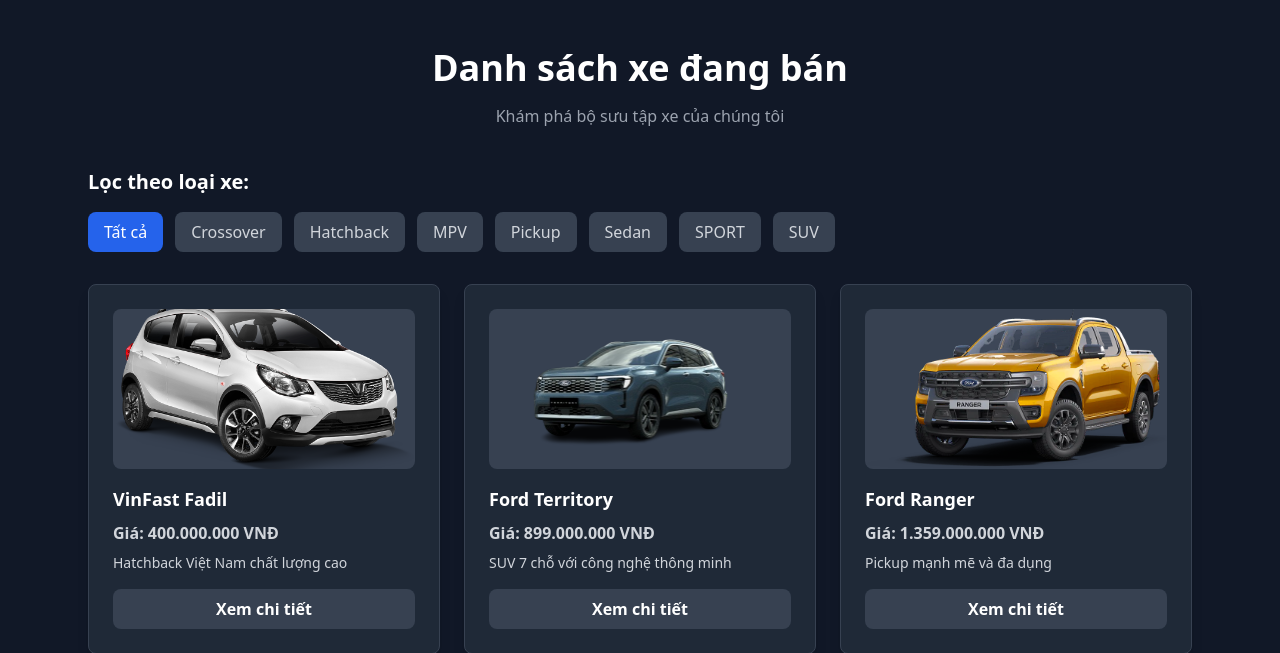
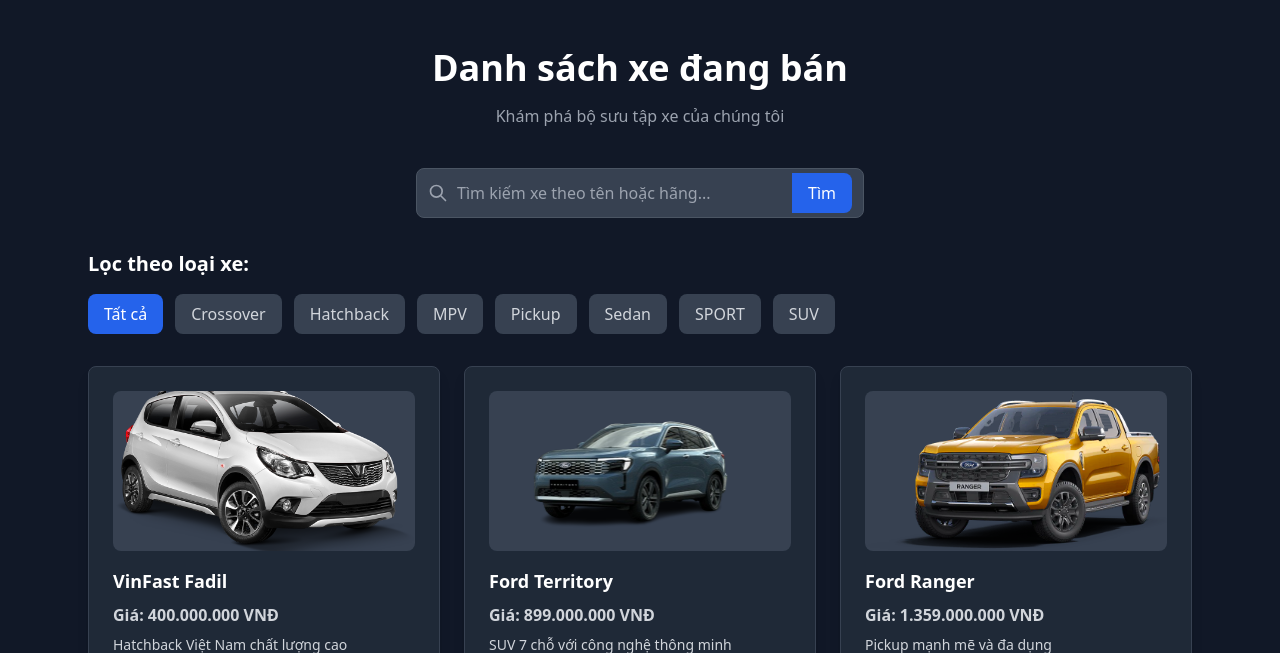
Before and after one commit to NGQuan1207/PHP1, a PHP site: page /index.php?page=product in a window 1280 px wide. Shown: the part 128-781 px from the top of the page. Run offline with PHP 8.4, Linux system fonts and the light colour scheme; data comes from the database, SQL or seed files in the repository; some libraries are stand-ins or nearby versions.

Commit message:
thanh search

```diff
--- a/ASM/app/controller/homecontroller.php
+++ b/ASM/app/controller/homecontroller.php
@@ -59,8 +59,14 @@
         $carTypes = $this->car->getAllCarTypes();
 
         $selected_type = isset($_GET['type_id']) ? $_GET['type_id'] : null;
+        $search = isset($_GET['search']) ? trim($_GET['search']) : null;
 
-        if($selected_type) {
+
+        if($search && !empty($search)) {
+
+            $car_all = $this->car->searchCars($search, $selected_type);
+
+        } elseif($selected_type) {
             $car_all = $this->car->getCarsByType($selected_type);
         } else {
             $car_all = $this->car->getAllCars();
@@ -68,7 +74,7 @@
 
         $userWishlist = $this->getUserWishlistArray();
 
-        if(!isset($_GET['trang'])) {
+        if(!isset($_GET['trang']) || ($search && !empty($search))) {
             $trang_hien_tai = 1;
         } else {
             $trang_hien_tai = $_GET['trang'];
--- a/ASM/app/model/car.php
+++ b/ASM/app/model/car.php
@@ -68,19 +68,39 @@
         return $this->db->getAll($sql);
     }
 
-    // phương thức thêm xe mới
+    // tìm kiếm
+    public function searchCars($searchTerm, $type_id = null): array {
+        $searchTerm = addslashes($searchTerm);
+
+        $sql = "SELECT c.*, b.brand_name, t.type_name FROM cars c
+                JOIN brands b ON c.brand_id = b.brand_id
+                JOIN car_types t ON c.type_id = t.type_id
+                WHERE (c.car_name LIKE '%{$searchTerm}%' OR b.brand_name LIKE '%{$searchTerm}%')";
+
+        if ($type_id) {
+            $sql .= " AND c.type_id = {$type_id}";
+        }
+
+        $sql .= " ORDER BY c.car_id DESC";
+
+        return $this->db->getAll($sql);
+    }
+
+
+
+    // thêm xe mới
     public function addCar($car_name, $brand_id, $type_id, $price, $description, $image_url) {
         $sql = "INSERT INTO cars (car_name, brand_id, type_id, price, description, image_url)
                 VALUES ('$car_name', '$brand_id', '$type_id', '$price', '$description', '$image_url')";
         $this->db->action($sql);
     }
-    // phương thức xoá xe
+    //  xoá xe
     public function deleteCar($car_id) {
         $sql = "DELETE FROM cars WHERE car_id = $car_id";
         return $this->db->action($sql);
     }
 
-    // phương thức cập nhật xe
+    // cập nhật xe
     public function updateCar($car_id, $car_name, $brand_id, $type_id, $price, $description, $image_url = null) {
         if ($image_url) {
             $sql = "UPDATE cars SET car_name = '$car_name', brand_id = '$brand_id', type_id = '$type_id',
@@ -94,39 +114,39 @@
         return $this->db->action($sql);
     }
 
-    // phương thức lấy tất cả thương hiệu
+    //  lấy tất cả thương hiệu
     public function getAllBrands(): array {
         $sql = "SELECT brand_id, brand_name FROM brands ORDER BY brand_name";
         return $this->db->getAll($sql);
     }
 
-    // phương thức đếm tổng số xe
+    // đếm tổng số xe
     public function getCarCount(): int {
         $sql = "SELECT COUNT(*) as total FROM cars";
         $result = $this->db->getAll($sql);
         return $result[0]['total'] ?? 0;
     }
 
-    // phương thức đếm tổng số loại xe
+    // đếm tổng số loại xe
     public function getCarTypeCount(): int {
         $sql = "SELECT COUNT(*) as total FROM car_types";
         $result = $this->db->getAll($sql);
         return $result[0]['total'] ?? 0;
     }
 
-    // phương thức lấy loại xe theo id
+    //  lấy loại xe theo id
     public function getCarTypeById($type_id): array {
         $sql = "SELECT * FROM car_types WHERE type_id = {$type_id}";
         return $this->db->getAll($sql);
     }
 
-    // phương thức thêm loại xe mới
+    //  thêm loại xe mới
     public function addCarType($type_name, $image_url) {
         $sql = "INSERT INTO car_types (type_name, img) VALUES ('$type_name', '$image_url')";
         return $this->db->action($sql);
     }
 
-    // phương thức cập nhật loại xe
+    //  cập nhật loại xe
     public function updateCarType($type_id, $type_name, $image_url = null) {
         if ($image_url) {
             $sql = "UPDATE car_types SET type_name = '$type_name', img = '$image_url' WHERE type_id = '$type_id'";
--- a/ASM/app/model/user.php
+++ b/ASM/app/model/user.php
@@ -10,15 +10,10 @@
 
     // Đăng ký người dùng mới
     public function register($full_name, $email, $password, $phone = null, $address = null) {
-        // Kiểm tra email đã tồn tại chưa
         if($this->emailExists($email)) {
             return false;
         }
-
-        // Mã hóa mật khẩu
         $hashed_password = password_hash($password, PASSWORD_DEFAULT);
-
-        // Thêm người dùng vào database
         $sql = "INSERT INTO users (full_name, email, password, phone, address)
                 VALUES ('$full_name', '$email', '$hashed_password', '$phone', '$address')";
         return $this->db->action($sql);
@@ -31,7 +26,6 @@
 
         if(!empty($result)) {
             $user = $result[0];
-            // Xác minh mật khẩu
             if(password_verify($password, $user['password'])) {
                 return $user;
             }
@@ -39,32 +33,22 @@
         return false;
     }
 
-    // Kiểm tra email có tồn tại không
     public function emailExists($email) {
         $sql = "SELECT user_id FROM users WHERE email = '$email'";
         $result = $this->db->getAll($sql);
         return !empty($result);
     }
 
-    // Lấy thông tin người dùng theo ID
     public function getUserById($user_id) {
         $sql = "SELECT * FROM users WHERE user_id = $user_id";
         $result = $this->db->getAll($sql);
         return !empty($result) ? $result[0] : null;
     }
 
-    // Cập nhật thông tin người dùng
     public function updateUser($user_id, $full_name, $phone = null, $address = null) {
         $sql = "UPDATE users SET full_name = '$full_name', phone = '$phone', address = '$address'
                 WHERE user_id = $user_id";
         return $this->db->action($sql);
     }
-
-    // Đổi mật khẩu
-    public function changePassword($user_id, $new_password) {
-        $hashed_password = password_hash($new_password, PASSWORD_DEFAULT);
-        $sql = "UPDATE users SET password = '$hashed_password' WHERE user_id = $user_id";
-        return $this->db->action($sql);
-    }
 }
 ?>
--- a/ASM/app/view/shop/product.php
+++ b/ASM/app/view/shop/product.php
@@ -5,17 +5,54 @@
         <p class="text-gray-400">Khám phá bộ sưu tập xe của chúng tôi</p>
     </div>
 
-    <!-- Category Filter Section -->
+    <div class="mb-8">
+        <form action="index.php" method="GET" class="max-w-md mx-auto">
+            <input type="hidden" name="page" value="product">
+            <?php if (isset($_GET['type_id'])) : ?>
+                <input type="hidden" name="type_id" value="<?php echo $_GET['type_id']; ?>">
+            <?php endif; ?>
+            <div class="relative">
+                <div class="absolute inset-y-0 left-0 pl-3 flex items-center pointer-events-none">
+                    <svg class="w-5 h-5 text-gray-400" fill="none" stroke="currentColor" viewBox="0 0 24 24">
+                        <path stroke-linecap="round" stroke-linejoin="round" stroke-width="2" d="M21 21l-6-6m2-5a7 7 0 11-14 0 7 7 0 0114 0z"></path>
+                    </svg>
+                </div>
+                <input type="text" name="search"
+                       value="<?php echo isset($_GET['search']) ? htmlspecialchars($_GET['search']) : ''; ?>"
+                       placeholder="Tìm kiếm xe theo tên hoặc hãng..."
+                       class="block w-full pl-10 pr-12 py-3 border border-gray-600 rounded-lg bg-gray-700 text-white placeholder-gray-400 focus:outline-none focus:ring-2 focus:ring-blue-500 focus:border-transparent">
+                <button type="submit" class="absolute inset-y-0 right-0 pr-3 flex items-center">
+                    <span class="bg-blue-600 hover:bg-blue-700 text-white px-4 py-2 rounded-r-lg transition-colors">
+                        Tìm
+                    </span>
+                </button>
+            </div>
+        </form>
+        <?php if (isset($_GET['search']) && !empty($_GET['search'])) : ?>
+            <div class="text-center mt-4">
+                <p class="text-gray-300">
+                    Tìm thấy <?php echo count($cars) > 0 ? $tongsp : 0; ?> kết quả cho:
+                    <span class="font-semibold text-white">"<?php echo htmlspecialchars($_GET['search']); ?>"</span>
+                    <a href="index.php?page=product<?php echo isset($_GET['type_id']) ? '&type_id=' . $_GET['type_id'] : ''; ?>"
+                       class="ml-2 text-blue-400 hover:text-blue-300">
+                        ✕ Xóa tìm kiếm
+                    </a>
+                </p>
+            </div>
+        <?php endif; ?>
+    </div>
+
     <div class="mb-8">
         <h3 class="text-xl font-semibold text-white mb-4">Lọc theo loại xe:</h3>
         <div class="flex flex-wrap gap-3">
-            <a href="index.php?page=product"
+            <?php $search_param = isset($_GET['search']) && !empty($_GET['search']) ? '&search=' . urlencode($_GET['search']) : ''; ?>
+            <a href="index.php?page=product<?php echo $search_param; ?>"
                class="px-4 py-2 rounded-lg transition-colors <?php echo !isset($_GET['type_id']) ? 'bg-blue-600 text-white' : 'bg-gray-700 text-gray-300 hover:bg-gray-600'; ?>">
                 Tất cả
             </a>
             <?php if (!empty($carTypes)) : ?>
                 <?php foreach ($carTypes as $type) : ?>
-                    <a href="index.php?page=product&type_id=<?php echo $type['type_id']; ?>"
+                    <a href="index.php?page=product&type_id=<?php echo $type['type_id']; ?><?php echo $search_param; ?>"
                        class="px-4 py-2 rounded-lg transition-colors <?php echo (isset($_GET['type_id']) && $_GET['type_id'] == $type['type_id']) ? 'bg-blue-600 text-white' : 'bg-gray-700 text-gray-300 hover:bg-gray-600'; ?>">
                         <?php echo htmlspecialchars($type['type_name']); ?>
                     </a>
@@ -57,10 +94,13 @@
     <div class="flex justify-center mt-8">
         <div class="flex space-x-2">
             <?php
-            $type_param = isset($_GET['type_id']) ? '&type_id=' . $_GET['type_id'] : '';
+            $params = [];
+            if (isset($_GET['type_id'])) $params[] = 'type_id=' . $_GET['type_id'];
+            if (isset($_GET['search']) && !empty($_GET['search'])) $params[] = 'search=' . urlencode($_GET['search']);
+            $param_string = !empty($params) ? '&' . implode('&', $params) : '';
             ?>
             <?php if ($trang_hien_tai > 1) : ?>
-                <a href="index.php?page=product&trang=<?php echo $trang_hien_tai - 1; ?><?php echo $type_param; ?>"
+                <a href="index.php?page=product&trang=<?php echo $trang_hien_tai - 1; ?><?php echo $param_string; ?>"
                    class="px-4 py-2 bg-gray-700 text-white rounded hover:bg-gray-600 transition-colors">
                    « Trước
                 </a>
@@ -70,7 +110,7 @@
                 <?php if ($i == $trang_hien_tai) : ?>
                     <span class="px-4 py-2 bg-blue-600 text-white rounded font-bold"><?php echo $i; ?></span>
                 <?php else : ?>
-                    <a href="index.php?page=product&trang=<?php echo $i; ?><?php echo $type_param; ?>"
+                    <a href="index.php?page=product&trang=<?php echo $i; ?><?php echo $param_string; ?>"
                        class="px-4 py-2 bg-gray-700 text-white rounded hover:bg-gray-600 transition-colors">
                        <?php echo $i; ?>
                     </a>
@@ -78,7 +118,7 @@
             <?php endfor; ?>
 
             <?php if ($trang_hien_tai < $sotrang) : ?>
-                <a href="index.php?page=product&trang=<?php echo $trang_hien_tai + 1; ?><?php echo $type_param; ?>"
+                <a href="index.php?page=product&trang=<?php echo $trang_hien_tai + 1; ?><?php echo $param_string; ?>"
                    class="px-4 py-2 bg-gray-700 text-white rounded hover:bg-gray-600 transition-colors">
                    Sau »
                 </a>
```
